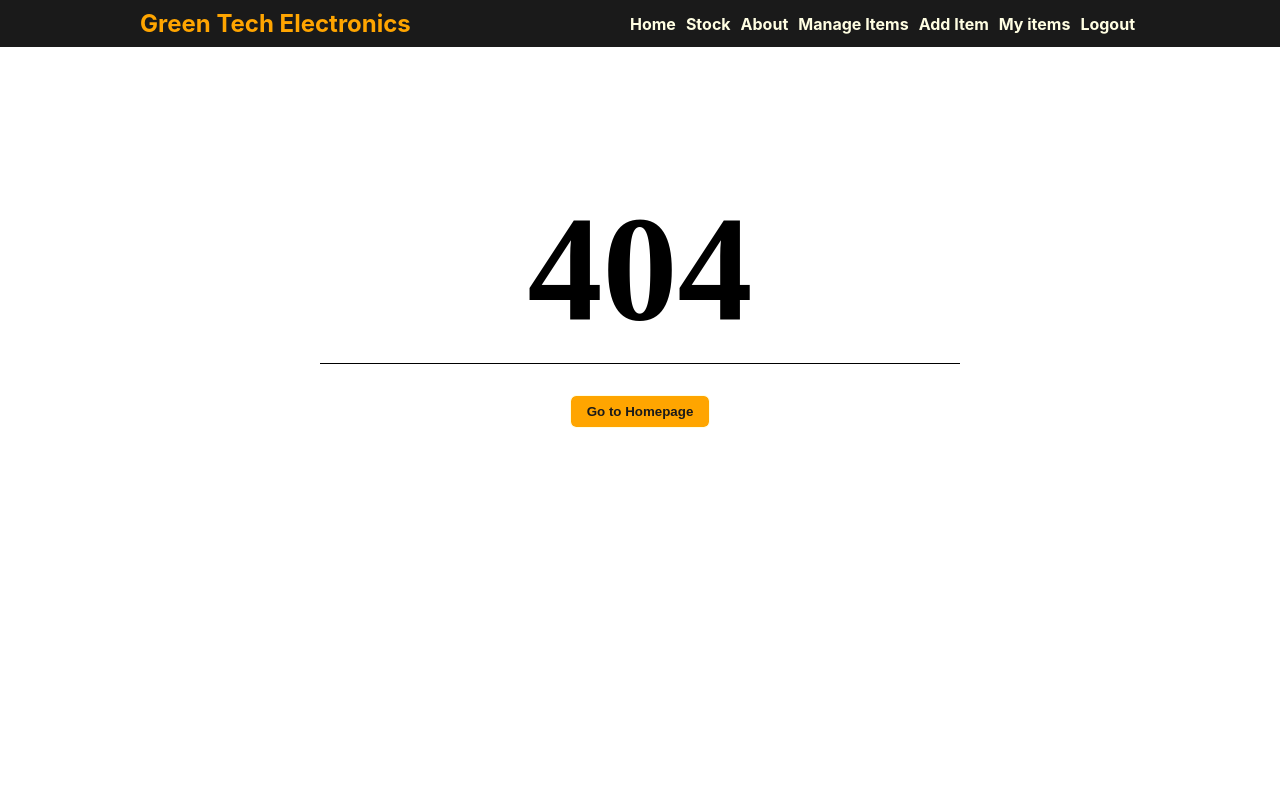
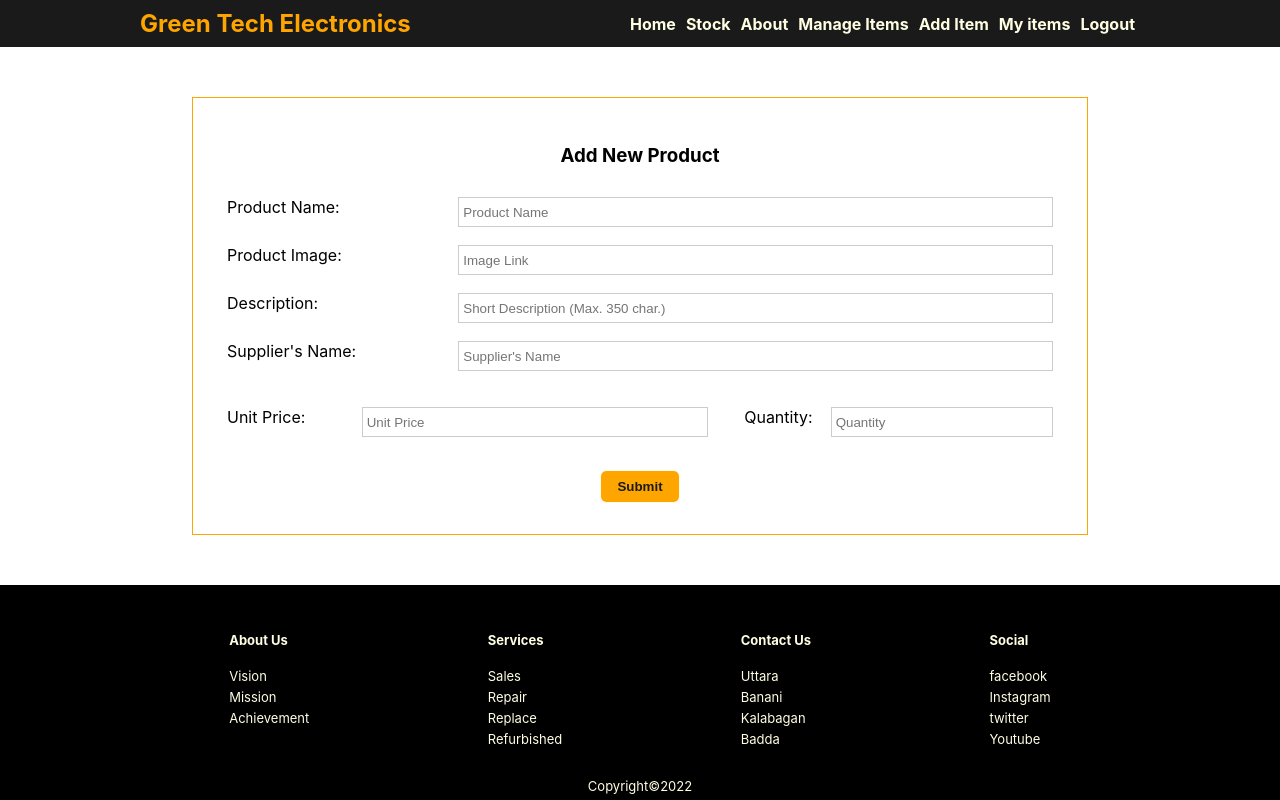
Before and after one commit to git-mhasan/inventory-management-website-client, a React (Create React App) app: page /addnew in a window 1280 px wide. Shown: the top 800 px of the page. Built offline with nearby package versions, Linux system fonts and the light colour scheme; no server answers.

Commit message:
social login implemented

```diff
--- a/src/App.js
+++ b/src/App.js
@@ -13,6 +13,7 @@ import Footer from './components/Shared/Footer/Footer';
 import { ToastContainer } from 'react-toastify';
 import 'react-toastify/dist/ReactToastify.css';
 import RequireAuth from './components/Shared/RequireAuth/RequireAuth';
+import AddNewItem from './components/Pages/Inventories/AddNewItem/AddNewItem';
 
 
 function App() {
@@ -32,6 +33,10 @@ function App() {
         <Route path="/about" element={<About />} />
         <Route path="/login" element={<Login />} />
         <Route path="/signup" element={<SignUp />} />
+        <Route path="/addnew" element={
+          <RequireAuth>
+            <AddNewItem />
+          </RequireAuth>} />
         <Route path="/*" element={<NotFound />} />
       </Routes>
       <Footer></Footer>
--- /dev/null
+++ b/src/components/Pages/Inventories/AddNewItem/AddNewItem.css
@@ -0,0 +1,26 @@
+.addnew-form {
+    width: 70%;
+    margin: 50px auto;
+    background-color: white;
+    padding: 16px;
+    border: 1px solid orange;
+    /* box-shadow: 0 4px 8px 0 rgba(0, 0, 0, 0.2), 0 6px 20px 0 rgba(0, 0, 0, 0.19); */
+}
+
+@media only screen and (max-width: 600px) {
+    .addnew-form {
+        width: 100%;
+    }
+}
+
+@media only screen and (min-width: 600px) and (max-width: 768px) {
+    .addnew-form {
+        width: 90%;
+    }
+}
+
+@media only screen and (min-width: 768px) and (max-width: 992px) {
+    .addnew-form {
+        width: 80%;
+    }
+}
--- /dev/null
+++ b/src/components/Pages/Inventories/AddNewItem/AddNewItem.js
@@ -0,0 +1,76 @@
+import { async } from '@firebase/util';
+import axios from 'axios';
+import React from 'react';
+import { toast } from 'react-toastify';
+import "./AddNewItem.css"
+
+const AddNewItem = () => {
+
+    const uri = "http://localhost:5000/products";
+    // const uri = `https://secret-reaches-38095.herokuapp.com/product`;
+
+    const handleAddNewItem = async (event) => {
+        event.preventDefault();
+        const newProduct = {
+            name: event.target[0].value,
+            img: event.target[1].value,
+            desc: event.target[2].value,
+            supplier: event.target[3].value,
+            price: event.target[4].value,
+            quantity: event.target[5].value,
+            sold: 0
+        }
+
+        await axios.post(uri, newProduct)
+            .then(function ({ data }) {
+                // const { data } = response;
+                console.log(data);
+            })
+            .catch(function (error) {
+                console.log(error);
+            });
+        // .then(async resp => await console.log(resp))
+        // .catch(error => toast(error.message));
+        // console.log({ newProduct });
+    }
+    return (
+        <div className="addnew-form">
+            <form onSubmit={handleAddNewItem}>
+                <div><h3 className='signin-title'>Add New Product</h3></div>
+                <div className="input-container">
+                    <label>Product Name: </label>
+                    <input type="text" name="product" placeholder='Product Name' required maxLength="50" />
+                </div>
+                <div className="input-container">
+                    <label>Product Image: </label>
+                    <input type="text" name="image" placeholder='Image Link' required />
+                </div>
+                <div className="input-container">
+                    <label>Description: </label>
+                    <input type="text" name="description" placeholder='Short Description (Max. 350 char.)' required maxLength="350" />
+                </div>
+                <div className="input-container">
+                    <label>Supplier's Name: </label>
+                    <input type="text" name="supplier" placeholder="Supplier's Name" required maxLength="50" />
+                </div>
+                <div className='input-pair'>
+                    <div className="input-container">
+                        <label>Unit Price: </label>
+                        <input type="number" name="price" placeholder="Unit Price" required />
+                    </div>
+                    <div className="input-container">
+                        <label>Quantity: </label>
+                        <input type="number" name="quantity" placeholder="Quantity" required />
+                    </div>
+                </div>
+
+                <div className="button-container">
+                    <input type="Submit" />
+                </div>
+
+            </form>
+        </div>
+    );
+};
+
+export default AddNewItem;
--- a/src/components/Pages/Inventories/Inventories.js
+++ b/src/components/Pages/Inventories/Inventories.js
@@ -1,4 +1,5 @@
 import React from 'react';
+import { useNavigate } from 'react-router-dom';
 import useProduct from '../../../hooks/useProduct';
 import Loading from '../../Shared/Loading/Loading';
 import './Inventories.css';
@@ -6,8 +7,10 @@ import Items from './Items/Items';
 
 const Inventories = () => {
     const products = useProduct();
-    console.log(products);
-
+    const navigate = useNavigate();
+    const handleNavigateToAddItem = () => {
+        navigate('/addnew');
+    }
     return (
         <div style={{ minHeight: "70vh" }}>
             {products?.length === 0 ? <Loading></Loading> : <div>
@@ -19,7 +22,7 @@ const Inventories = () => {
                         ></Items>
                     )
                 }
-                <button className='button'>Add New Item</button>
+                <button className='button' onClick={handleNavigateToAddItem}>Add New Item</button>
             </div>
             }
         </div>
--- a/src/components/Pages/Login/Login.css
+++ b/src/components/Pages/Login/Login.css
@@ -5,7 +5,7 @@ input[type="password"] {
     padding: 0 0 0 4px;
     margin-left: 5px;
     height: 30px;
-    width: 75%;
+    width: 72%;
     border: 1px solid rgba(0, 0, 0, 0.2);
 }
 
@@ -36,6 +36,12 @@ input[type="submit"]:hover {
     justify-content: space-between;
     gap: 8px;
     margin: 18px;
+}
+
+.input-pair {
+    display: grid;
+    grid-template-columns: 1.5fr 1fr;
+    justify-content: space-around;
 }
 
 .signin-title {
--- a/src/components/Pages/Login/Login.js
+++ b/src/components/Pages/Login/Login.js
@@ -1,17 +1,19 @@
-import React from 'react';
+import React, { useRef, useState } from 'react';
 import { Link, useLocation, useNavigate } from 'react-router-dom';
 import SocialLogin from '../../Shared/SocialLogin/SocialLogin';
-import { useSignInWithEmailAndPassword } from 'react-firebase-hooks/auth';
+import { useSendPasswordResetEmail, useSignInWithEmailAndPassword, useSignInWithGoogle } from 'react-firebase-hooks/auth';
 import './Login.css';
 import auth from '../../../firebase.init';
 import { toast } from 'react-toastify';
+import Loading from '../../Shared/Loading/Loading';
 
 
 const Login = () => {
-    let loadingAnimation;
     //using React firebase hook states for signin
     const [signInWithEmailAndPassword, user, loading, error] = useSignInWithEmailAndPassword(auth);
+    const [sendPasswordResetEmail, sending, errorReset] = useSendPasswordResetEmail(auth);
     const navigate = useNavigate();
+    const emailRef = useRef("");
     const location = useLocation();
     const from = location.state?.from?.pathname || "/";
 
@@ -24,29 +26,37 @@ const Login = () => {
         signInWithEmailAndPassword(email, password);
     }
 
-    const handlePassReset = () => {
-        alert("password reset!");
+    const handlePassReset = async (event) => {
+        const email = emailRef.current.value;
+        if (!!email) {
+            await sendPasswordResetEmail(email);
+            toast('Sent Password Reset email.');
+        } else {
+            toast('Please write your email.');
+        }
+        // alert("password reset!");
     }
 
-    if (error) {
-        toast(error?.message);
+
+    if (error || errorReset) {
+        toast(error?.message || errorReset?.message);
     }
 
-    if (loading) {
-        loadingAnimation = "loading..."
+    if (loading || sending) {
+        return <div style={{ minHeight: "60vh" }}><Loading ></Loading></div>
     }
     if (user) {
         navigate(from, { replace: true });
     }
 
     return (
-        <div>
+        <div style={{ minHeight: "75vh" }}>
             <div className="login-form">
                 <form onSubmit={handleLogin}>
                     <div><h3 className='signin-title'>Sign In</h3></div>
                     <div className="input-container">
                         <label>Email: </label>
-                        <input type="email" name="email" required />
+                        <input ref={emailRef} type="email" name="email" required />
 
                     </div>
                     <div className="input-container">
@@ -60,9 +70,11 @@ const Login = () => {
                     </div>
 
                 </form>
-                {loadingAnimation}
+                {/* {loadingAnimation} */}
                 <div className='login-seperator '></div>
-                <SocialLogin></SocialLogin>
+
+                <SocialLogin ></SocialLogin>
+
             </div>
         </div>
     );
--- a/src/components/Pages/SignUp/SignUp.js
+++ b/src/components/Pages/SignUp/SignUp.js
@@ -5,6 +5,7 @@ import auth from '../../../firebase.init';
 import SocialLogin from '../../Shared/SocialLogin/SocialLogin';
 import './SignUp.css';
 import { toast } from 'react-toastify';
+import Loading from '../../Shared/Loading/Loading';
 
 const SignUp = () => {
     let loadingAnimation;
@@ -22,13 +23,10 @@ const SignUp = () => {
         const password = event.target[2].value;
         await createUserWithEmailAndPassword(email, password);
         await updateProfile({ displayName: name });
-        // console.log('Updated profile');
-        // navigate('/home');
-
     }
 
     if (loading || updating) {
-        loadingAnimation = "loading..."
+        return <div style={{ minHeight: "60vh" }}><Loading></Loading></div>
     }
     if (user) {
         navigate(from, { replace: true });
@@ -38,7 +36,7 @@ const SignUp = () => {
     }
 
     return (
-        <div >
+        <div style={{ minHeight: "75vh" }}>
             <div className="login-form">
                 <form onSubmit={handleFirebaseSignUp}>
                     <div><h3 className='signin-title'>Sign Up</h3></div>
@@ -62,9 +60,7 @@ const SignUp = () => {
                         <input type="submit" />
                     </div>
                 </form>
-                <div >
-                    {loadingAnimation}
-                </div>
+
                 <div className='login-seperator '></div>
                 <SocialLogin></SocialLogin>
             </div>
--- a/src/components/Pages/SingleItem/SingleItem.js
+++ b/src/components/Pages/SingleItem/SingleItem.js
@@ -9,19 +9,12 @@ import './SingleItem.css';
 const SingleItem = () => {
     const { id } = useParams();
     const [product, setProduct] = useProductById(id);
-    const uri = `http://localhost:5000/product/${id}`;
+    // const uri = `http://localhost:5000/product/${id}`;
+    const uri = `https://secret-reaches-38095.herokuapp.com/product/${id}`;
 
     const { _id, name, price, img, quantity, desc, supplier, sold } = product;
 
-    const updateQuantity = async () => {
-        if (quantity > 0 && sold >= 0) {
-            product.quantity = (parseInt(quantity) - 1).toString();
-            product.sold = (parseInt(sold) + 1).toString();
-        } else {
-            toast("Product out of Stock. Want to consider Restocking?")
-        }
-        // setUpdatedProduct(product);
-
+    const updateApiCall = async (product) => {
         await axios.put(uri, product)
             .then(async resp => {
                 await resp.data.acknowledged
@@ -29,13 +22,34 @@ const SingleItem = () => {
                     setProduct(product)
                     :
                     toast("Couldnot Deliver item.")
-                console.log(resp.data)
             })
             .catch(error => {
                 toast(error);
             })
+    }
 
-        console.log(product.quantity);
+    const updateQuantity = (event) => {
+        event.preventDefault();
+        const inputQuantity = parseInt(event.target[0].value);
+        if (inputQuantity > 0) {
+            product.quantity = (parseInt(quantity) + inputQuantity).toString();
+            updateApiCall(product);
+            event.target[0].value = '';
+        } else {
+            toast("Please enter non-negative number to update stock.")
+        }
+        // console.log(quantity);
+    }
+
+    const updateStock = async () => {
+        if (quantity > 0 && sold >= 0) {
+            product.quantity = (parseInt(quantity) - 1).toString();
+            product.sold = (parseInt(sold) + 1).toString();
+            updateApiCall(product);
+        } else {
+            toast("Product out of Stock. Want to consider Restocking?")
+        }
+
     }
     return (
         <div>
@@ -48,7 +62,7 @@ const SingleItem = () => {
                         <p>Unit Price: {price} tk.</p>
                         <p>Sold: {sold} psc</p>
                         <p>In stock: {quantity} pcs</p>
-                        <button className="button" onClick={updateQuantity}>Deliver</button>
+                        <button className="button" onClick={updateStock}>Deliver</button>
                     </div>
                     <div className='single-item-card-right'>
                         <h3>{name?.toUpperCase()}</h3>
@@ -56,7 +70,7 @@ const SingleItem = () => {
                         <p className='product-card-desc'>{desc?.length > 350 ? desc?.slice(0, 350) + "..." : desc}</p>
                         <div className="horizontal-black-line"></div>
 
-                        <form>
+                        <form onSubmit={updateQuantity}>
                             <label>
                                 Want to Restock Product?
                                 <input type="number" placeholder="Enter Quantity" required style={{ margin: '8px', padding: '0 8px' }} />
--- a/src/components/Shared/SocialLogin/SocialLogin.js
+++ b/src/components/Shared/SocialLogin/SocialLogin.js
@@ -1,9 +1,32 @@
 import React from 'react';
+import { useSignInWithGoogle } from 'react-firebase-hooks/auth';
+import { useLocation, useNavigate } from 'react-router-dom';
+import { toast } from 'react-toastify';
+import auth from '../../../firebase.init';
+import Loading from '../Loading/Loading';
 
 const SocialLogin = () => {
+    const [signInWithGoogle, userGoogle, loadingGoogle, errorGoogle] = useSignInWithGoogle(auth);
+    const navigate = useNavigate();
+    const location = useLocation();
+    const from = location.state?.from?.pathname || "/";
+
+    const handleGoogleSignIn = () => {
+        signInWithGoogle();
+    }
+    if (loadingGoogle) {
+        return <div ><Loading ></Loading></div>
+    }
+    if (errorGoogle) {
+        toast(errorGoogle.message);
+    }
+    if (userGoogle) {
+        navigate(from, { replace: true })
+    }
+
     return (
         <div>
-            <button className='button'>Sign In with Google</button>
+            <button className='button' onClick={handleGoogleSignIn}>Sign In with Google</button>
         </div>
     );
 };
```
Also changed, not shown: src/hooks/useProductUpdate.js (deleted, +0 -21 lines).
